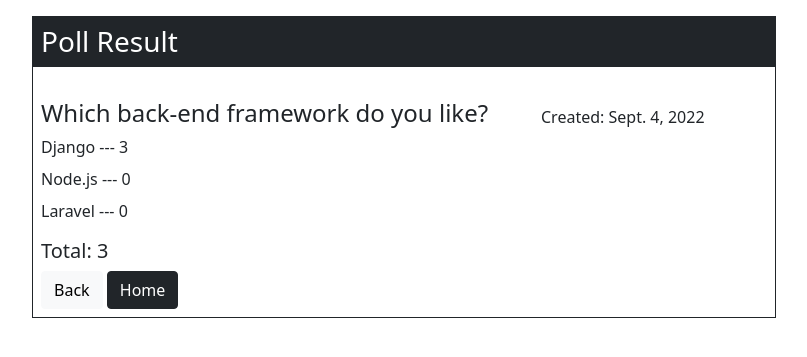
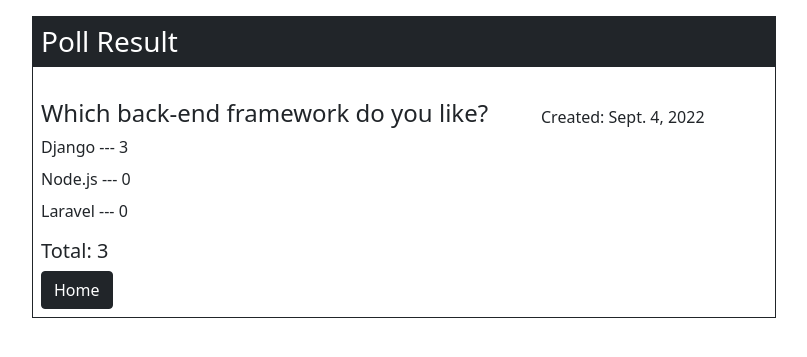
Before and after one commit to Llanz-dev/SocialVote, a Django app: page /home/result/1/0a3330ad-5256-4414-a48a-7cbee628cfdc/ in a window 1280 px wide. Shown: the part 56-413 px from the top of the page, without its empty margins (236-1043 px from the left). Run offline with Django 3.2, Linux system fonts and the light colour scheme; a user stored in the database is signed in; data comes from the database, SQL or seed files in the repository; some libraries are stand-ins or nearby versions.

Commit message:
remove the back button in result

```diff
--- a/base/templates/base/result.html
+++ b/base/templates/base/result.html
@@ -37,7 +37,6 @@
                 </div>
             </div>
             <h5 class="fw-normal mt-3">Total: {{ poll.total }}</h5>
-            <a href="{{ request.META.HTTP_REFERER }}" class="btn btn-light">Back</a>
             <a href="{% url 'home' %}" class="btn btn-dark">Home</a>
         </div>
     </div>
```
